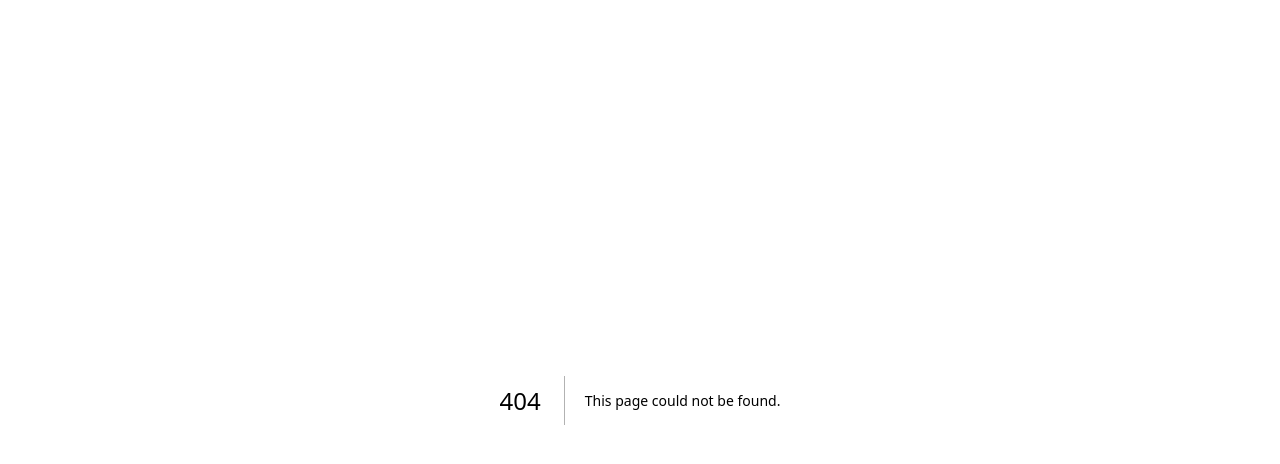
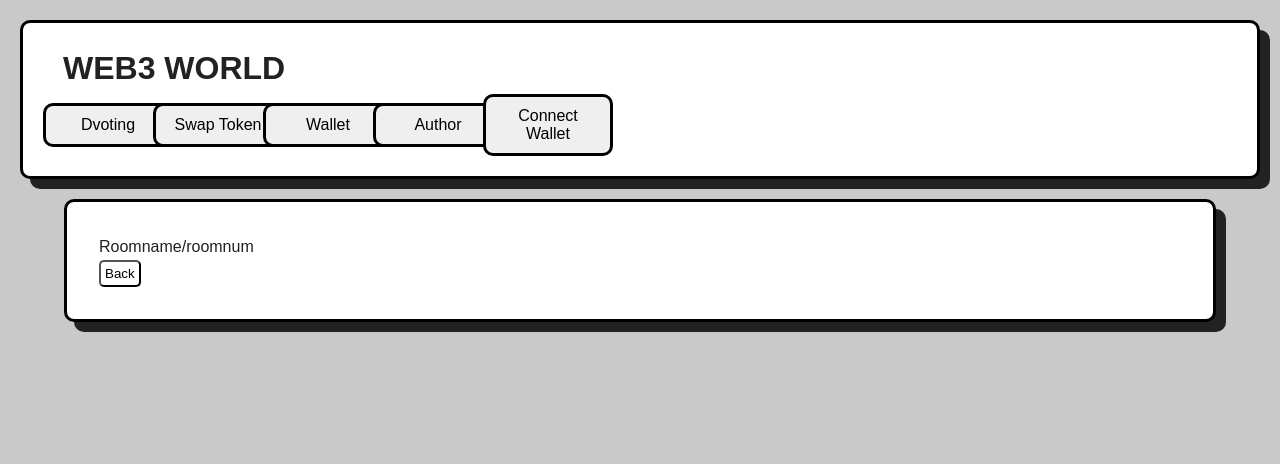
Before and after one commit to zenbuterin/web3-world, a Next.js app in the folder votingdapp/: page /dvoting in a window 1280 px wide. Before the commit this address had no page. Shown: the top 464 px of the page. Built offline with nearby package versions, Linux system fonts and the light colour scheme; a web font is replaced by a local one.

Commit message:
memisahkan setiap komponen, menggunakan shared layout untuk header + component

```diff
--- /dev/null
+++ b/votingdapp/src/app/dvoting/page.js
@@ -0,0 +1,19 @@
+import styles from "../page.module.css";
+
+export default function Dvoting() {
+    return(<>
+    <div className={styles.pageDvoting}>
+        <div className={styles.option}>
+            <div className={styles.info}>
+            <p>Roomname/roomnum</p>
+        </div>
+        <div className={styles.addNcandidate}>
+                <div><button className={styles.back}>Back</button></div>
+            </div>
+            </div>
+        <div className={styles.description}>
+        {/* photo dan description dari candidate */}
+        </div>
+    </div>
+    </>)
+    }
--- /dev/null
+++ b/votingdapp/src/app/header.js
@@ -0,0 +1,62 @@
+"use client"
+import styles from "./page.module.css";
+import { useState } from "react";
+export default function Header() {
+        const [web3provider, setWeb3] = useState(null);
+        const [contract, setContract] = useState(null);
+        const [account, setAccount] = useState(null);
+        const [balanceethereum, setBalance] = useState(0);
+        const [dropDown, setDropDown] = useState(false);
+
+
+        const connectToWeb3 = async () => {
+        try {
+            if (window.ethereum) {
+                const web3 = new Web3(window.ethereum);
+                const contractEth = new web3.eth.Contract(contractAbi, process.env.ADDRESSCONTRACT);
+                const accounts = await window.ethereum.request({ method: "eth_requestAccounts" });
+                console.log("Connected Account:", accounts[0]);
+                setWeb3(web3);
+                setContract(contractEth);
+                setAccount(accounts[0]);
+            } else {
+                console.log("Install provider Web3 (Metamask)");
+            }
+            } catch (error) {
+                console.error("Error connecting to Web3:", error);
+            }
+    };
+
+    return (
+        <>
+        <div className={styles.innerBody}>
+            <div className={styles.header}>
+            <div className={styles.logo}><h1>WEB3 WORLD</h1></div>
+            <div className={styles.overlapButton}>
+            <button className={styles.navigator}>Dvoting</button>
+            <button className={styles.navigator}>Swap Token</button>
+            <button className={styles.navigator}>Wallet</button>
+            <button className={styles.navigator}>Author</button>
+            <button className={styles.walletconnection} onClick={connectToWeb3}>Connect Wallet</button>
+            </div>
+            <div className={styles.dropdownwrapper}>
+            <button className={styles.mobileView} onClick={() => {setDropDown(!dropDown); console.log("clicked")}}>
+            <svg xmlns="http://www.w3.org/2000/svg" width="16" height="16" fill="currentColor" className="bi bi-three-dots-vertical" viewBox="0 0 16 16">
+        <path d="M9.5 13a1.5 1.5 0 1 1-3 0 1.5 1.5 0 0 1 3 0m0-5a1.5 1.5 0 1 1-3 0 1.5 1.5 0 0 1 3 0m0-5a1.5 1.5 0 1 1-3 0 1.5 1.5 0 0 1 3 0"/>
+    </svg>
+            </button>
+            {dropDown && (<div className={styles.dropdownview}>
+              {/*ketika link dikunjungi maka componen akan muncul di div innerbody */}
+                <p className={styles.navdropdown}><a href="">Dvoting</a></p>
+                <p className={styles.navdropdown}><a href="">Swap Token</a></p>
+                <p className={styles.navdropdown}><a href="">Wallet</a></p>
+                <p className={styles.navdropdown}><a href="">Author</a></p>
+                <button className={styles.walletconnectiondropdown} onClick={connectToWeb3}><a href="">Connect to Wallet</a></button>
+            </div>)}
+            </div>
+            </div>
+        </div>
+        </>
+        );
+
+}
--- a/votingdapp/src/app/layout.js
+++ b/votingdapp/src/app/layout.js
@@ -1,5 +1,6 @@
 import { Geist, Geist_Mono } from "next/font/google";
 import "./globals.css";
+import Header from "./header"
 
 const geistSans = Geist({
   variable: "--font-geist-sans",
@@ -16,10 +17,12 @@ export const metadata = {
   description: "Generated by create next app",
 };
 
+
 export default function RootLayout({ children }) {
   return (
     <html lang="en">
       <body className={`${geistSans.variable} ${geistMono.variable}`}>
+        <Header />
         {children}
       </body>
     </html>
```
Also changed, not shown: votingdapp/src/app/page.js (+4 -50 lines).
